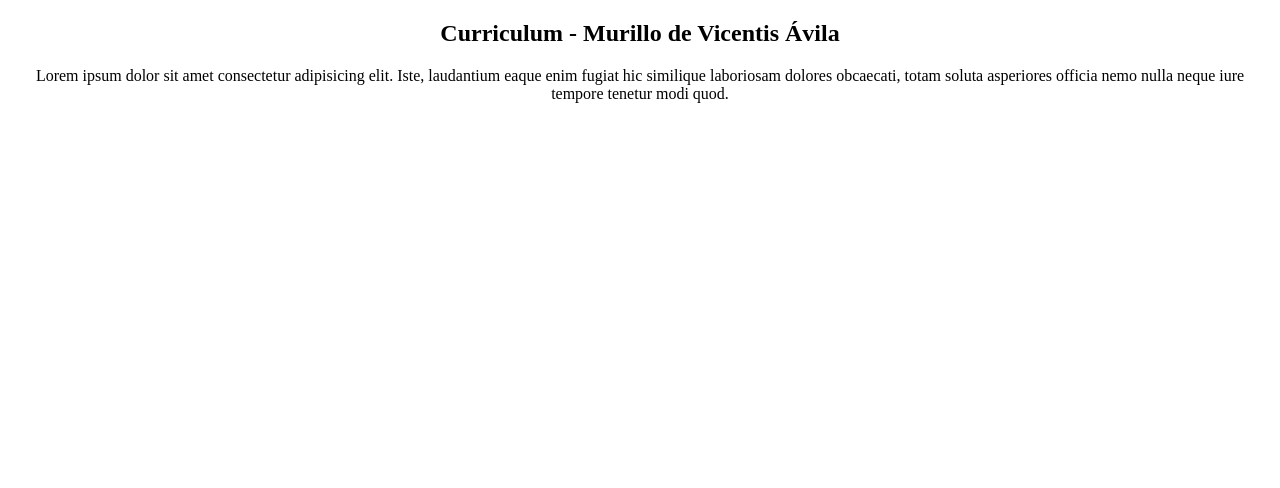
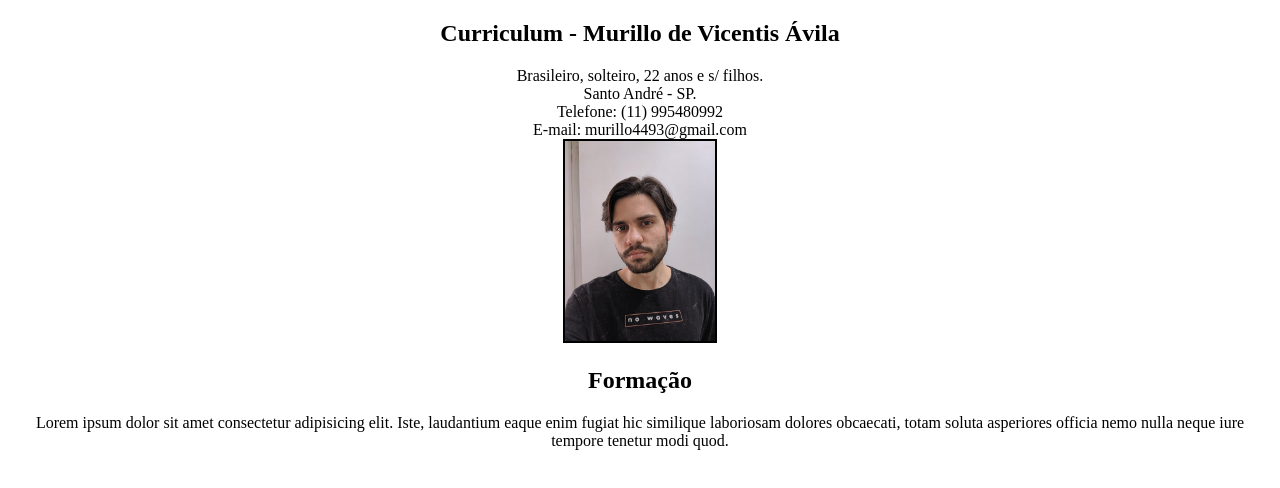
Before and after one commit to murollo/murollo.github.io, a plain HTML site: page index.html in a window 1280 px wide. Drawn offline with Linux system fonts and the light colour scheme.

Commit message:
site com foto

```diff
--- a/index.html
+++ b/index.html
@@ -16,6 +16,10 @@
         .principal {
             text-align: center;
         }
+
+        img {
+            border: 2px solid;
+        }
     </style>
 </head>
 
@@ -23,8 +27,14 @@
     <main class="principal">
         <article>
             <h1>Curriculum - Murillo de Vicentis Ávila</h1>
+            Brasileiro, solteiro, 22 anos e s/ filhos. </br>
+            Santo André - SP.</br>
+            Telefone: (11) 995480992</br>
+            E-mail: murillo4493@gmail.com</br>
+            <img src="WhatsApp Image 2021-03-06 at 17.05.52.jpeg" width="150px"></br>
 
             <p>
+                <h1>Formação</h1>
                 Lorem ipsum dolor sit amet consectetur adipisicing elit. Iste, laudantium eaque enim fugiat hic
                 similique laboriosam dolores obcaecati, totam soluta asperiores officia nemo nulla neque iure tempore
                 tenetur modi quod.
```
Also changed, not shown: WhatsApp Image 2021-03-06 at 17.05.52.jpeg (added).
